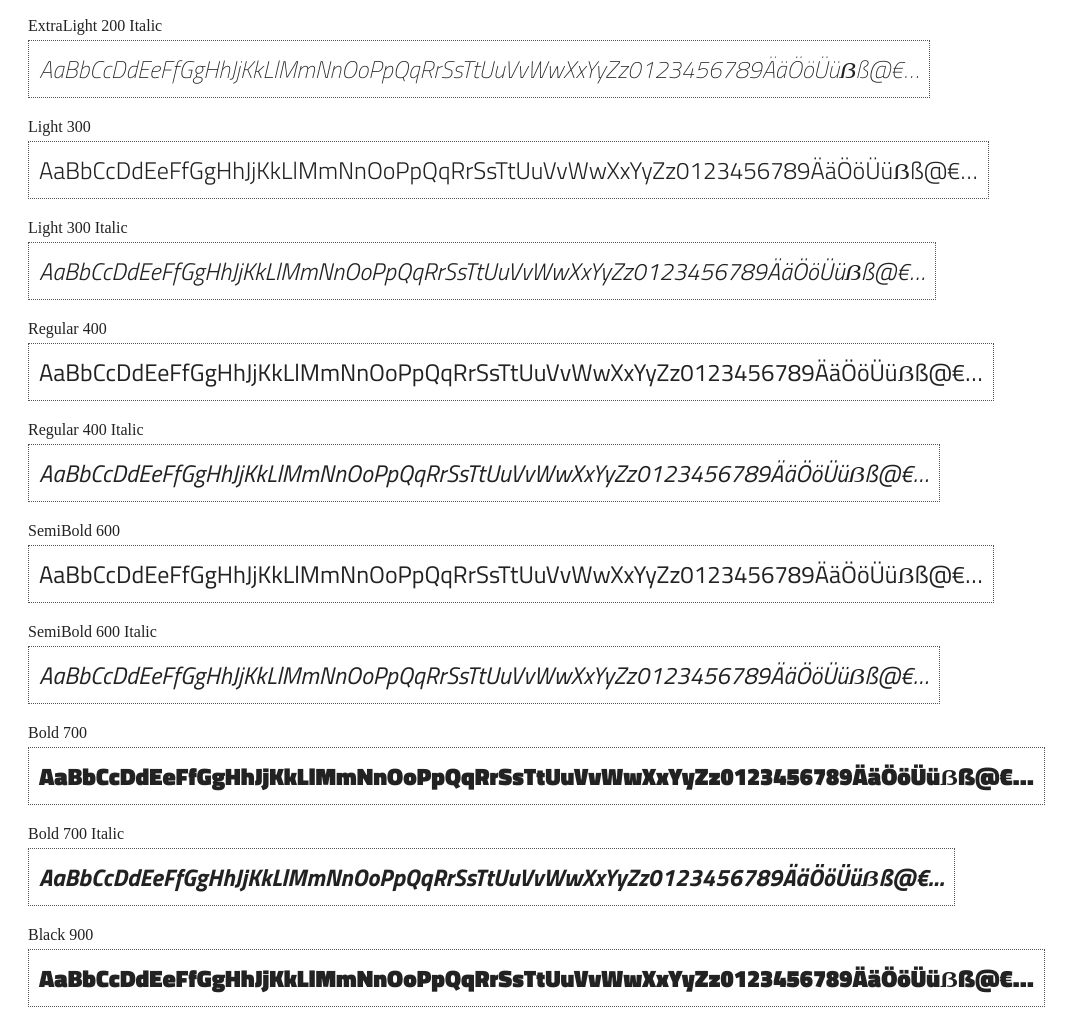
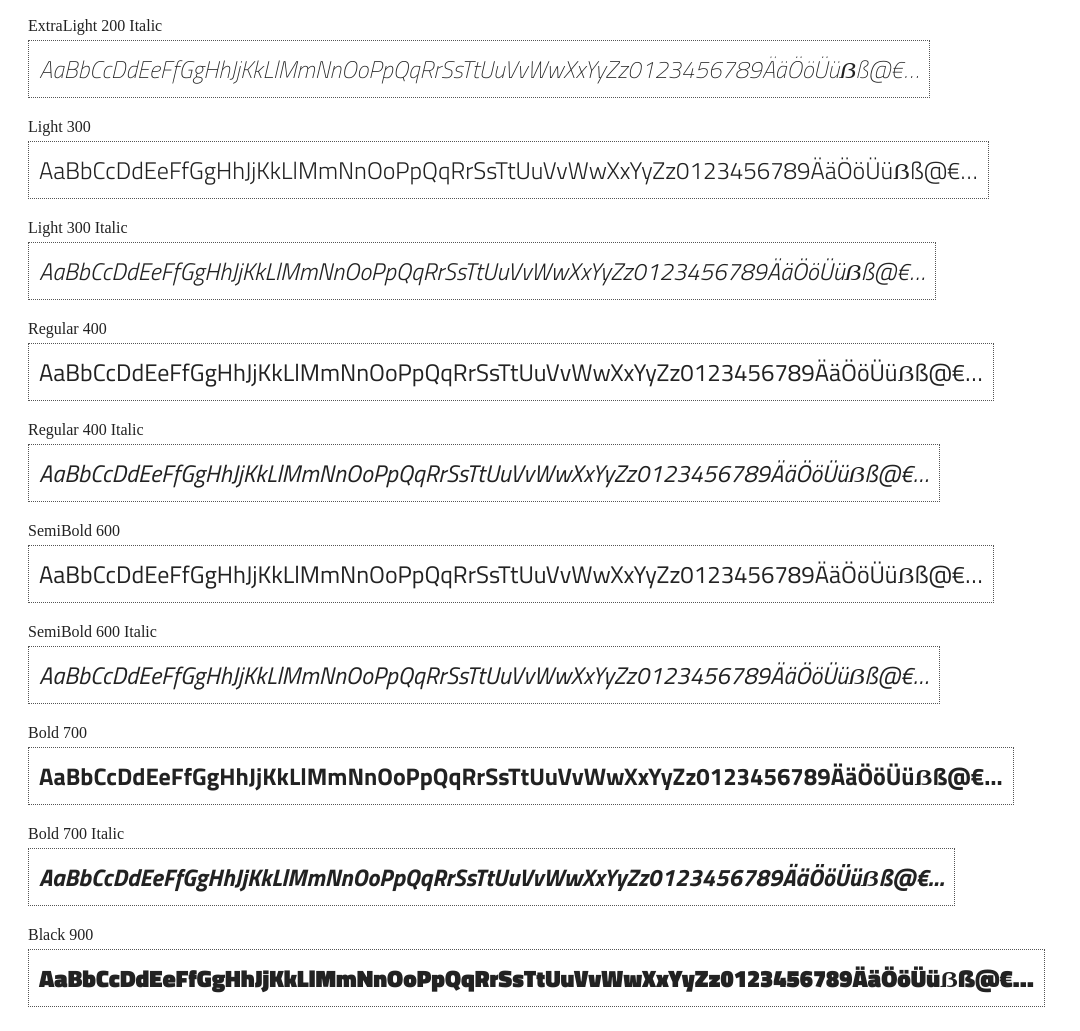
Before and after one commit to FontFaceKit/titilliumweb, a website: page index.html in a window 1280 px wide. Shown: the part 192-1223 px from the top of the page, without its empty margins (0-1080 px from the left). Drawn offline with nearby package versions, Linux system fonts and the light colour scheme; files that its build step writes are made by us from their sources.

Commit message:
correct one mor font name

```diff
--- a/sass/_Black.scss
+++ b/sass/_Black.scss
@@ -1,7 +1,7 @@
 /* BEGIN Black */
 @font-face {
 	font-family: TitilliumWeb;
-	@include fontdef($FontPath, $FontVersion, 'Black');
+	@include fontdef($FontPath, $FontVersion, "Black");
 	font-weight: 900;
 	font-style: normal;
 }
--- a/sass/_Bold.scss
+++ b/sass/_Bold.scss
@@ -1,7 +1,7 @@
 /* BEGIN Bold */
 @font-face {
-	font-family: 'Open Sans';
-	@include fontdef($FontPath, $FontVersion, 'Bold');
+	font-family: TitilliumWeb;
+	@include fontdef($FontPath, $FontVersion, "Bold");
 	font-weight: 700;
 	font-style: normal;
 }
--- a/sass/_BoldItalic.scss
+++ b/sass/_BoldItalic.scss
@@ -1,7 +1,7 @@
 /* BEGIN BoldItalic */
 @font-face {
 	font-family: TitilliumWeb;
-	@include fontdef($FontPath, $FontVersion, 'BoldItalic');
+	@include fontdef($FontPath, $FontVersion, "BoldItalic");
 	font-weight: 700;
 	font-style: italic;
 }
--- a/sass/_ExtraLight.scss
+++ b/sass/_ExtraLight.scss
@@ -1,7 +1,7 @@
 /* BEGIN ExtraLight */
 @font-face {
 	font-family: TitilliumWeb;
-	@include fontdef($FontPath, $FontVersion, 'ExtraLight');
+	@include fontdef($FontPath, $FontVersion, "ExtraLight");
 	font-weight: 200;
 	font-style: normal;
 }
--- a/sass/_ExtraLightItalic.scss
+++ b/sass/_ExtraLightItalic.scss
@@ -1,7 +1,7 @@
 /* BEGIN ExtraLightItalic */
 @font-face {
 	font-family: TitilliumWeb;
-	@include fontdef($FontPath, $FontVersion, 'ExtraLightItalic');
+	@include fontdef($FontPath, $FontVersion, "ExtraLightItalic");
 	font-weight: 200;
 	font-style: italic;
 }
--- a/sass/_Italic.scss
+++ b/sass/_Italic.scss
@@ -1,7 +1,7 @@
 /* BEGIN Italic */
 @font-face {
 	font-family: TitilliumWeb;
-	@include fontdef($FontPath, $FontVersion, 'Italic');
+	@include fontdef($FontPath, $FontVersion, "Italic");
 	font-weight: 400;
 	font-style: italic;
 }
--- a/sass/_Light.scss
+++ b/sass/_Light.scss
@@ -1,7 +1,7 @@
 /* BEGIN Light */
 @font-face {
 	font-family: TitilliumWeb;
-	@include fontdef($FontPath, $FontVersion, 'Light');
+	@include fontdef($FontPath, $FontVersion, "Light");
 	font-weight: 300;
 	font-style: normal;
 }
--- a/sass/_LightItalic.scss
+++ b/sass/_LightItalic.scss
@@ -1,7 +1,7 @@
 /* BEGIN LightItalic */
 @font-face {
 	font-family: TitilliumWeb;
-	@include fontdef($FontPath, $FontVersion, 'LightItalic');
+	@include fontdef($FontPath, $FontVersion, "LightItalic");
 	font-weight: 300;
 	font-style: italic;
 }
--- a/sass/_Regular.scss
+++ b/sass/_Regular.scss
@@ -1,7 +1,7 @@
 /* BEGIN Regular */
 @font-face {
 	font-family: TitilliumWeb;
-	@include fontdef($FontPath, $FontVersion, 'Regular');
+	@include fontdef($FontPath, $FontVersion, "Regular");
 	font-weight: 400;
 	font-style: normal;
 }
--- a/sass/_SemiBold.scss
+++ b/sass/_SemiBold.scss
@@ -1,7 +1,7 @@
 /* BEGIN SemiBold */
 @font-face {
 	font-family: TitilliumWeb;
-	@include fontdef($FontPath, $FontVersion, 'SemiBold');
+	@include fontdef($FontPath, $FontVersion, "SemiBold");
 	font-weight: 600;
 	font-style: normal;
 }
--- a/sass/_SemiBoldItalic.scss
+++ b/sass/_SemiBoldItalic.scss
@@ -1,7 +1,7 @@
 /* BEGIN SemiBoldItalic */
 @font-face {
 	font-family: TitilliumWeb;
-	@include fontdef($FontPath, $FontVersion, 'SemiBoldItalic');
+	@include fontdef($FontPath, $FontVersion, "SemiBoldItalic");
 	font-weight: 600;
 	font-style: italic;
 }
--- a/sass/_mixins.scss
+++ b/sass/_mixins.scss
@@ -1,4 +1,4 @@
-@mixin fontdef($FontPath, $FontVersion, $FontType:'Regular') {
-	src: url('#{$FontPath}/#{$FontType}/TitilliumWeb-#{$FontType}.woff2?v=#{$FontVersion}') format('woff2'),
-		url('#{$FontPath}/#{$FontType}/TitilliumWeb-#{$FontType}.woff?v=#{$FontVersion}') format('woff');
+@mixin fontdef($FontPath, $FontVersion, $FontType:"Regular") {
+	src: url("#{$FontPath}/#{$FontType}/TitilliumWeb-#{$FontType}.woff2?v=#{$FontVersion}") format("woff2"),
+		url("#{$FontPath}/#{$FontType}/TitilliumWeb-#{$FontType}.woff?v=#{$FontVersion}") format("woff");
 }
--- a/sass/_variables.scss
+++ b/sass/_variables.scss
@@ -1,2 +1,2 @@
-$FontPath: './fonts' !default;
-$FontVersion: '1.001' !default;
+$FontPath: "./fonts" !default;
+$FontVersion: "1.001" !default;
```
Also changed, not shown: package.json (+25 -18 lines), sass/titilliumweb.scss (+13 -13 lines), 1 other file.
